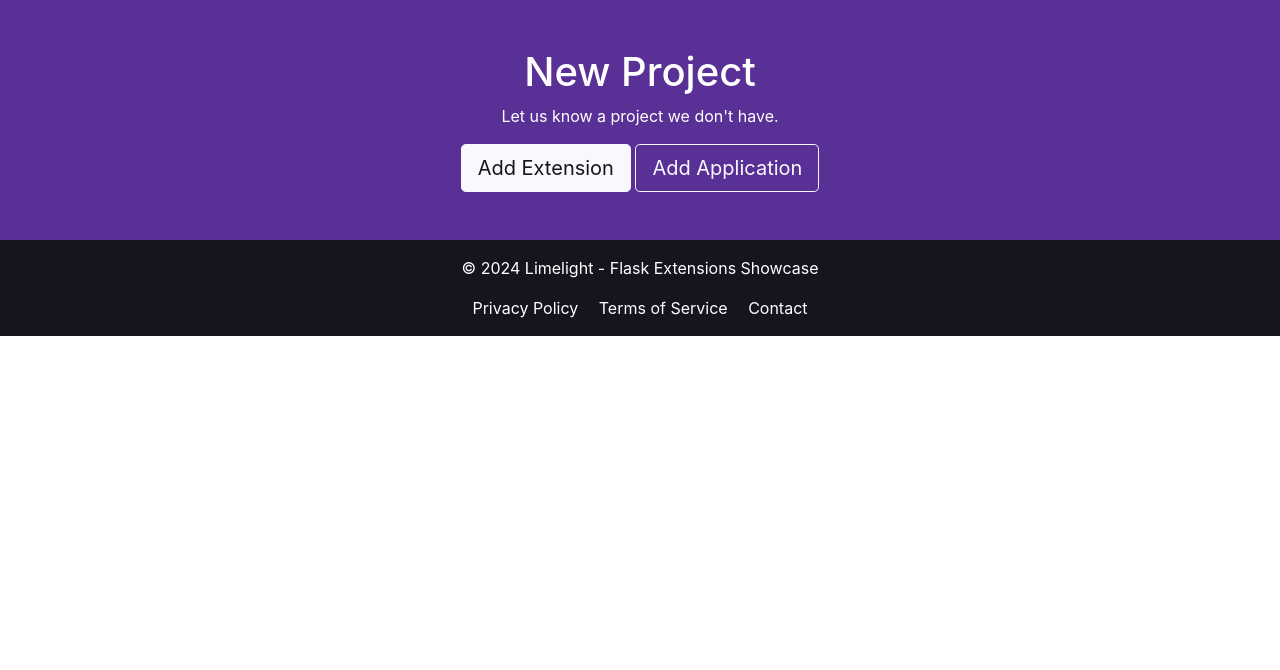
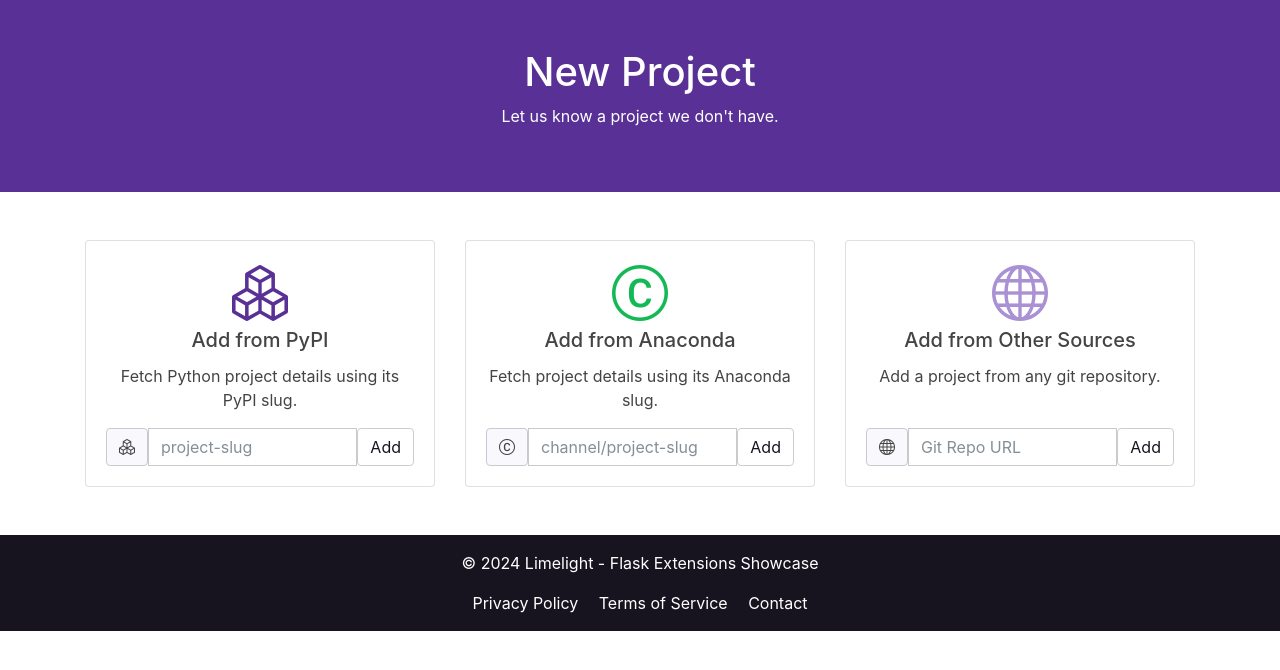
Before and after one commit to mariofix/limelight, a Flask app: page /new-project/ in a window 1280 px wide. Shown: the part 56-726 px from the top of the page. Run offline with Flask 3, Linux system fonts and the light colour scheme; parts of the project's set-up code (start-up, migrations or seed data) failed here and were passed over.

Commit message:
more updates

```diff
--- /dev/null
+++ b/limelight/api/__init__.py
@@ -0,0 +1,5 @@
+from .blueprint import blueprint
+
+__all__ = [
+    "blueprint",
+]
--- a/limelight/flask_app.py
+++ b/limelight/flask_app.py
@@ -7,6 +7,7 @@ from flask_sitemap import Sitemap
 from werkzeug.middleware.proxy_fix import ProxyFix
 
 from .admin.site import admin_site
+from .api import blueprint as api
 from .crud import get_context_data
 from .database import db, migrations
 from .mail import mail
@@ -83,5 +84,6 @@ def create_app(settings_file: str | None = None) -> Flask:
         return get_context_data()
 
     app.register_blueprint(website, url_prefix="/")
+    app.register_blueprint(api, url_prefix="/api/")
 
     return app
--- /dev/null
+++ b/limelight/forms.py
@@ -0,0 +1,8 @@
+from flask_wtf import FlaskForm
+from wtforms import StringField
+from wtforms.validators import DataRequired
+
+
+class NewProjectForm(FlaskForm):
+    slug: str = StringField("slug", validators=[DataRequired()])
+    origen: str = StringField("origen", validators=[DataRequired()])
--- a/limelight/settings.py
+++ b/limelight/settings.py
@@ -4,7 +4,7 @@ BASE_DIR = Path(__file__).resolve().parent.parent
 SECRET_KEY = ""
 DEBUG = True
 LOG_LEVEL = "DEBUG" if DEBUG else "INFO"
-TRUSTED_HOSTS = ["tardis.local"]
+TRUSTED_HOSTS = ["tardis.local", "flaskpackages.pythonanywhere.com"]
 SESSION_COOKIE_NAME = "limelight"
 
 SQLALCHEMY_DATABASE_URI = ""
--- a/limelight/templates/main.html
+++ b/limelight/templates/main.html
@@ -83,7 +83,8 @@
     </footer>
     {% endblock footer %}
     <script src="https://cdn.jsdelivr.net/npm/bootstrap@5.3.2/dist/js/bootstrap.bundle.min.js"></script>
-
+    {% block post_js %}
+    {% endblock post_js %}
   </body>
 
 </html>
--- a/limelight/templates/website/new_project.html
+++ b/limelight/templates/website/new_project.html
@@ -6,54 +6,119 @@
   <div class="container">
     <h1>New Project</h1>
     <p>Let us know a project we don't have.</p>
-    <div>
-      <a href="#" class="btn btn-light btn-lg" data-bs-toggle="modal" data-bs-target="#modalExtension">Add Extension</a>
-      <a href="#" class="btn btn-outline-light btn-lg" data-bs-toggle="modal" data-bs-target="#modalApp">Add Application</a>
+  </div>
+</section>
+
+<!-- Add Project Section -->
+<section class="container py-5">
+  <div class="row row-cols-1 row-cols-md-3 g-4">
+    <!-- PyPI Card -->
+    <div class="col">
+      <div class="card h-100 text-center">
+        <div class="card-body">
+          <i class="bi bi-boxes display-4 text-primary mb-3"></i>
+          <h5 class="card-title">Add from PyPI</h5>
+          <p class="card-text">Fetch Python project details using its PyPI slug.</p>
+          <form onsubmit="handleSubmit(event, 'pypi')">
+            <div class="input-group">
+              <span class="input-group-text" id="addon-wrapping"><i class="bi bi-boxes"></i></span>
+              <input type="text" class="form-control" id="pypiSlug" placeholder="project-slug" required>
+              <button type="submit" class="btn btn-secondary">Add</button>
+            </div>
+            <div class="valid-feedback">Project successfully added!</div>
+            <div class="invalid-feedback">Something went wrong. Please try again.</div>
+          </form>
+
+        </div>
+      </div>
+    </div>
+    <!-- Anaconda Card -->
+    <div class="col">
+      <div class="card h-100 text-center">
+        <div class="card-body">
+          <i class="bi bi-c-circle display-4 text-success mb-3"></i>
+          <h5 class="card-title">Add from Anaconda</h5>
+          <p class="card-text">Fetch project details using its Anaconda slug.</p>
+
+          <form onsubmit="handleSubmit(event, 'anaconda')">
+            <div class="input-group">
+              <span class="input-group-text" id="addon-wrapping"><i class="bi bi-c-circle"></i></span>
+              <input type="text" class="form-control" id="anacondaSlug" placeholder="channel/project-slug" required>
+              <button type="submit" class="btn btn-secondary">Add</button>
+            </div>
+            <div class="valid-feedback">Project successfully added!</div>
+            <div class="invalid-feedback">Something went wrong. Please try again.</div>
+          </form>
+
+        </div>
+      </div>
+    </div>
+    <!-- Other Sources Card -->
+    <div class="col">
+      <div class="card h-100 text-center">
+        <div class="card-body">
+          <i class="bi bi-globe display-4 text-secondary mb-3"></i>
+          <h5 class="card-title">Add from Other Sources</h5>
+          <p class="card-text">Add a project from any git repository.<br>&nbsp;</p>
+
+          <form onsubmit="handleSubmit(event, 'git')">
+            <div class="input-group">
+              <span class="input-group-text" id="addon-wrapping"><i class="bi bi-globe"></i></span>
+              <input type="text" class="form-control" id="gitRepo" placeholder="Git Repo URL" required>
+              <button type="submit" class="btn btn-secondary">Add</button>
+            </div>
+            <div class="valid-feedback">Project successfully added!</div>
+            <div class="invalid-feedback">Something went wrong. Please try again.</div>
+          </form>
+
+        </div>
+      </div>
     </div>
   </div>
 </section>
-<!-- Extension Modal -->
-<div class="modal fade" id="modalExtension" tabindex="-1" aria-labelledby="modalExtensionLabel" aria-hidden="true">
-  <div class="modal-dialog">
-    <div class="modal-content">
-      <div class="modal-header">
-        <h5 class="modal-title" id="modalExtensionLabel">
-          Add a Flask Extension
-        </h5>
-        <button type="button" class="btn btn-close bi bi-x" data-bs-dismiss="modal" aria-label="Close"></button>
-      </div>
-      <div class="modal-body">
-        <p>Just add the slug (for now only PyPi is available), and we'll do the rest.</p>
-        <form method="POST" action="">
-          {{ form.csrf_token }}
-          {{ form.slug.label(text="https://pypi.org/project/") }} {{ form.slug(size=20, placeholder="project-slug") }}
-          <button type="button" class="btn btn-info">Add</button>
-        </form>
+{% endblock content %}
 
-      </div>
-    </div>
-  </div>
-</div>
-<!-- Extension Modal -->
-<div class="modal fade" id="modalApp" tabindex="-1" aria-labelledby="modalAppLabel" aria-hidden="true">
-  <div class="modal-dialog">
-    <div class="modal-content">
-      <div class="modal-header">
-        <h5 class="modal-title" id="modalAppLabel">
-          Add a Flask Project
-        </h5>
-        <button type="button" class="btn btn-close bi bi-x" data-bs-dismiss="modal" aria-label="Close"></button>
-      </div>
-      <div class="modal-body">
-        <p>Register the github/gitlab url for the Application.</p>
-        <form method="POST" action="">
-          {{ form.csrf_token }}
-          {{ form.slug.label(text="Repository URL") }} {{ form.slug(size=20, placeholder="repo_url") }}
-          <button type="button" class="btn btn-info">Add</button>
-        </form>
+{% block post_js %}
+<script type="text/javascript">
+  function handleSubmit(event, origin) {
+    event.preventDefault();
+    const form = event.target;
+    const slugInput = form.querySelector('input');
+    const button = form.querySelector('button[type="submit"]');
 
-      </div>
-    </div>
-  </div>
-</div>
-{% endblock content %}
+    const slug = slugInput.value;
+    const payload = { "slug": slug, "origen": origin, "csrf_token": "{{ form.csrf_token._value() }}" };
+
+    fetch('{{ url_for("api.new_project") }}', {
+      method: 'POST',
+      headers: {
+        'Content-Type': 'application/json',
+      },
+      body: JSON.stringify(payload),
+    })
+      .then((response) => {
+        const url = "{{ url_for('website.get_project', slug='1') }}";
+        if (response.status === 200) {
+          window.location.href = url.replace("1", payload.slug);
+        } else if (response.status === 201) {
+          window.location.href = url.replace("1", payload.slug);
+        } else {
+          button.classList.remove('btn-primary', 'btn-info', 'btn-success');
+          button.classList.add('btn-danger');
+          form.classList.remove('is-valid');
+          form.classList.add('is-invalid');
+          form.querySelector('.invalid-feedback').textContent = 'An error occurred. Please try again.';
+        }
+      })
+      .catch(() => {
+        button.classList.remove('btn-primary', 'btn-info', 'btn-success');
+        button.classList.add('btn-danger');
+        form.classList.remove('is-valid');
+        form.classList.add('is-invalid');
+        form.querySelector('.invalid-feedback').textContent = 'An error occurred. Please try again.';
+      });
+  }
+
+
+</script>
+{% endblock post_js %}
```
Also changed, not shown: limelight/admin/site.py (+4 -10 lines), limelight/admin/views.py (+53 -59 lines), limelight/api/blueprint.py (added, +21 -0 lines), limelight/migrations/versions/d1a2e7c80b36_re_init_2.py (deleted, +0 -77 lines), limelight/models.py (+24 -1 lines), limelight/templates/website/project.html (added, +12 -0 lines), limelight/utils.py (added, +54 -0 lines), limelight/website/blueprint.py (+6 -160 lines), limelight/website/utils.py (deleted, +0 -7 lines), pyproject.toml (+5 -2 lines).
